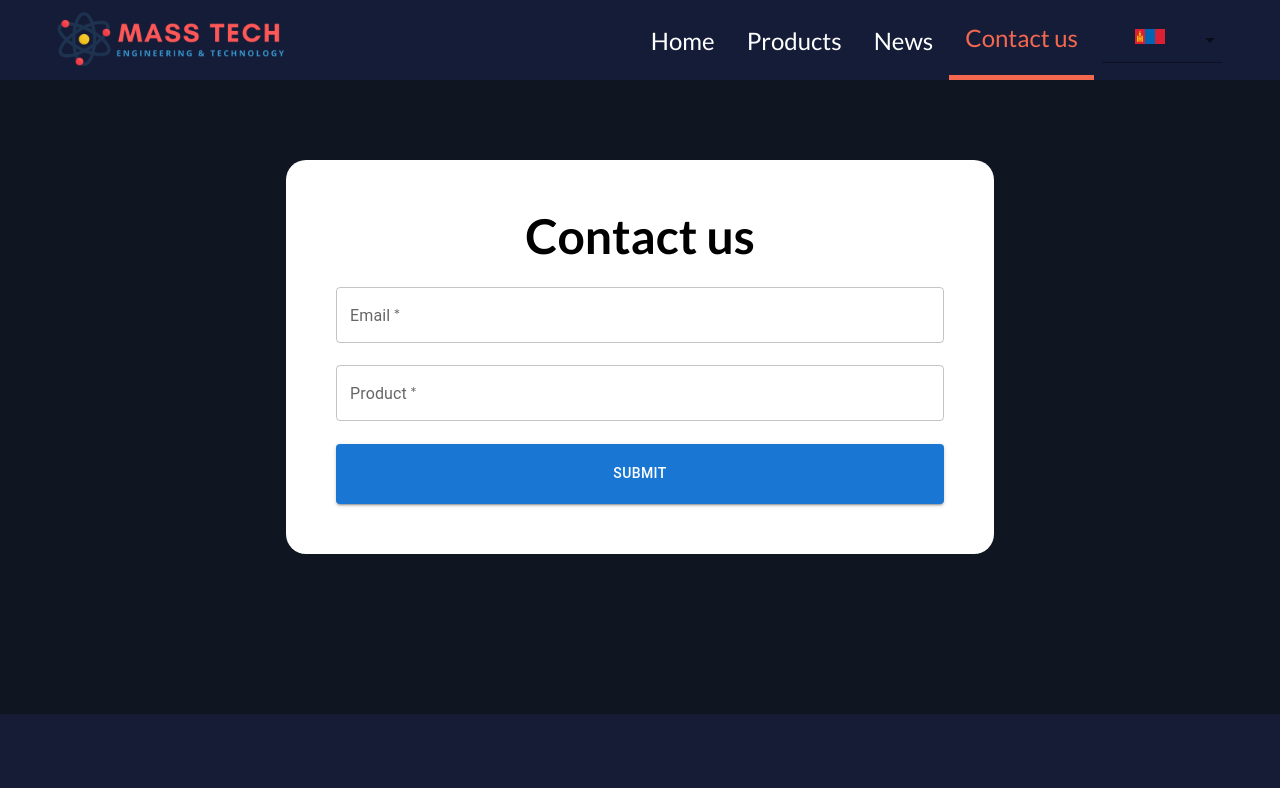
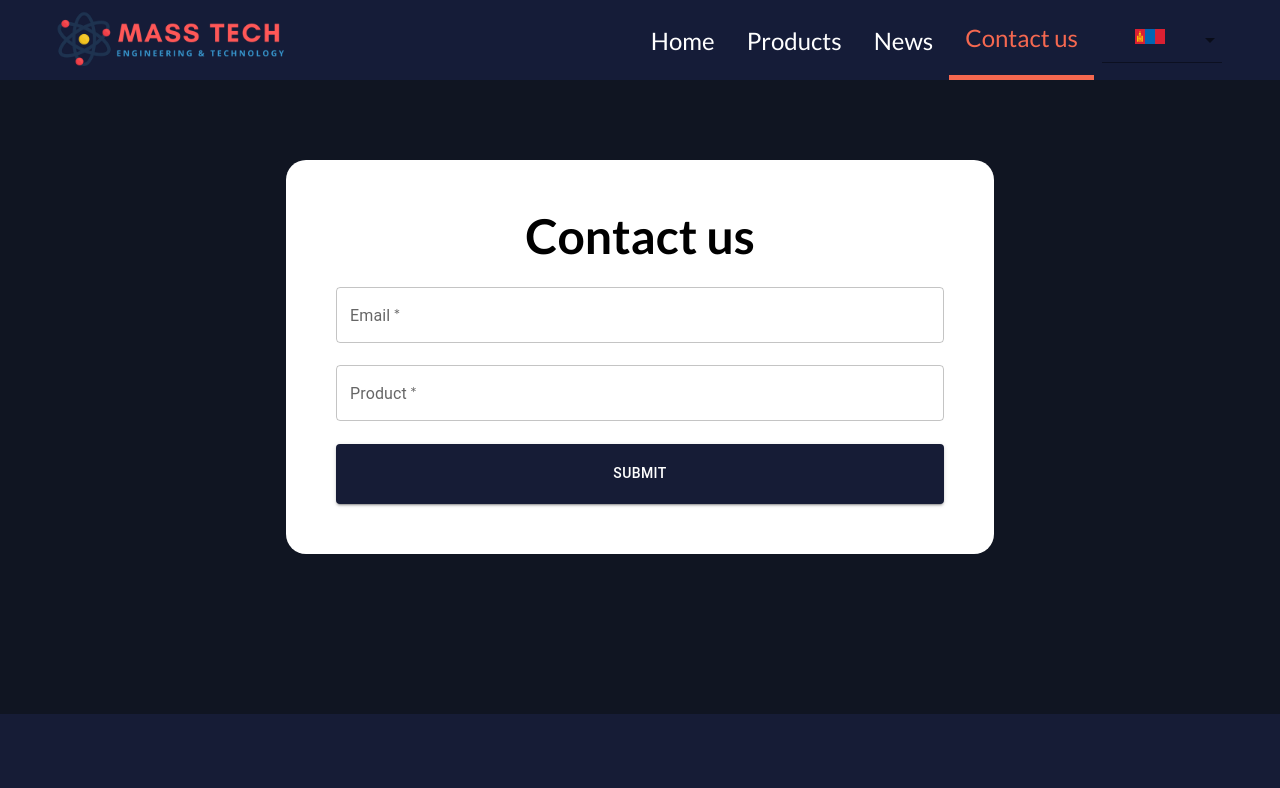
Before and after one commit to gzamka/admin, a React (Create React App) app in the folder front/: page /contactus in a window 1280 px wide. Shown: the top 788 px of the page. Built offline with nearby package versions, Linux system fonts and the light colour scheme; no server answers; the database is empty.

Commit message:
contact us zasaw

```diff
--- a/front/src/Form/Form.js
+++ b/front/src/Form/Form.js
@@ -15,7 +15,7 @@ import Button from '@mui/material/Button';
 
 const Form = () => {
   const form = useRef();
-  const [name, setName] = useState("");
+  // const [name, setName] = useState("");
   const [email, setEmail] = useState("");
   const [product, setProduct] = useState("");
   const [error, setError] = useState(null);
@@ -47,6 +47,8 @@ const Form = () => {
 
   const sendEmail = (e) => {
     e.preventDefault();
+
+    console.log(product, email)
     emailjs
       .sendForm(
         "service_482lsfq",
@@ -55,7 +57,6 @@ const Form = () => {
         "9Ti0nKXv17k0CnkO2",
         {
           to_name: "Mass tech",
-          from_name: name,
           message: product,
           Email: email,
         }
@@ -63,7 +64,7 @@ const Form = () => {
       .then(
         (result) => {
           setEmail("");
-          setName("");
+          // setName("");
           setProduct("");
           setSuccess("Succesfully submitted");
           console.log(result.text);
@@ -72,7 +73,7 @@ const Form = () => {
           console.log(error.text);
           setError("Error");
         }
-      );
+      )
   };
 
   return (
@@ -97,7 +98,7 @@ const Form = () => {
                   />
                 </FormInputRow>
               ))}
-              <Button sx={{ width: "100%", height: '60px' }} variant="contained">Submit</Button>
+              <Button type="Submit" onClick={sendEmail} sx={{ width: "100%", height: '60px', bgcolor: '#161C36' }} variant="contained">Submit</Button>
             </FormWrapper>
 
             {error && (
```
